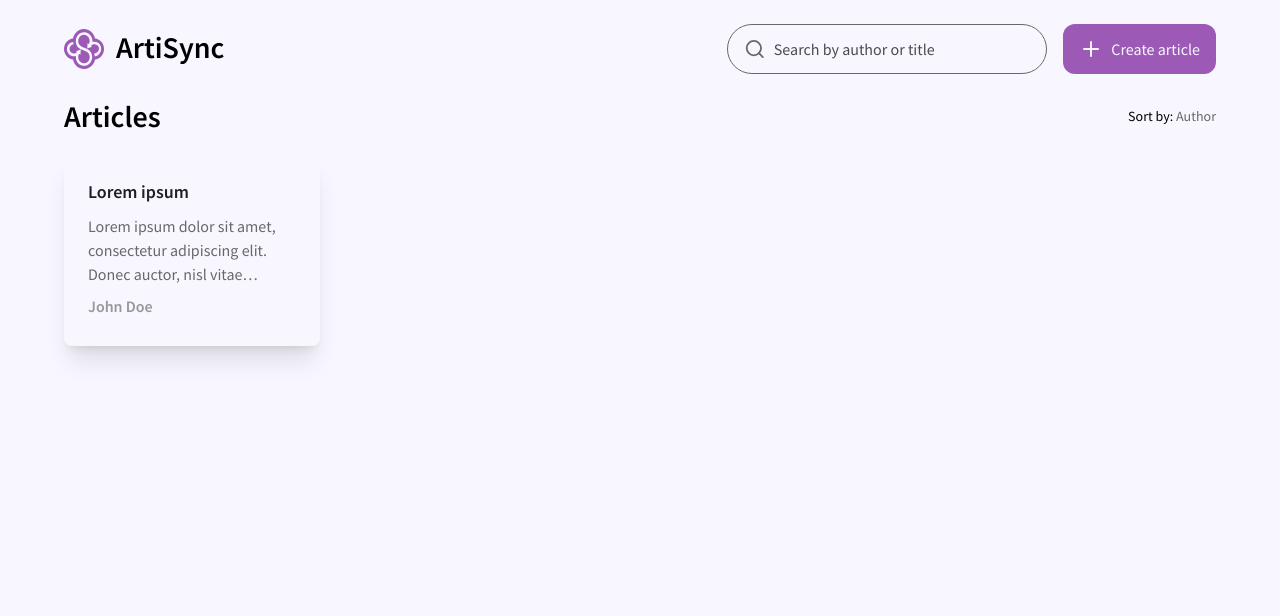
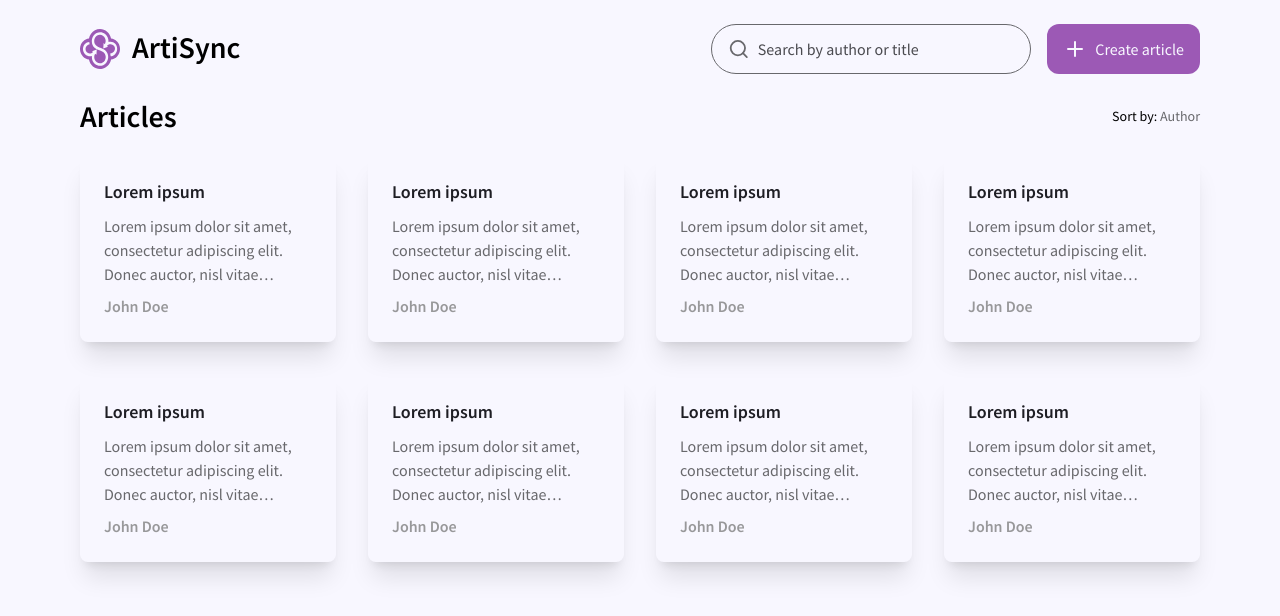
Before and after one commit to lutzzdias/artisync, a Next.js app: page / in a window 1280 px wide. Shown: the top 616 px of the page. Built offline with nearby package versions, Linux system fonts and the light colour scheme.

Commit message:
style: add multiple fake cards and remove unnecessary card sizing

```diff
--- a/src/app/components/Grid.tsx
+++ b/src/app/components/Grid.tsx
@@ -3,7 +3,9 @@ import { Card } from '@/components/Card'
 export function Grid() {
   return (
     <div className="grid grid-cols-4 gap-8">
+      {Array.from({ length: 8 }).map((_, index) => (
         <Card
+          key={index}
           article={{
             title: 'Lorem ipsum',
             description:
@@ -11,6 +13,7 @@ export function Grid() {
             author: 'John Doe',
           }}
         />
+      ))}
     </div>
   )
 }
--- a/src/app/layout.tsx
+++ b/src/app/layout.tsx
@@ -29,7 +29,7 @@ export default function RootLayout({
   return (
     <html lang="en">
       <body
-        className={`${sourceSansPro.className} ${montserrat.className} bg-white-500 px-16 py-6`}
+        className={`${sourceSansPro.className} ${montserrat.className} bg-white-500 px-20 py-6`}
       >
         <NavBar />
         {children}
--- a/src/components/Card.tsx
+++ b/src/components/Card.tsx
@@ -10,7 +10,7 @@ interface CardProps {
 
 export function Card({ article }: CardProps) {
   return (
-    <div className="flex h-48 w-64 flex-col gap-2 rounded-lg p-6 shadow-xl">
+    <div className="flex flex-col gap-2 rounded-lg p-6 shadow-xl">
       <h3 className="text-lg font-semibold text-gray-500">{article.title}</h3>
       <p className=" line-clamp-3 text-gray-300">{article.description}</p>
       <p className="font-semibold text-gray-200">{article.author}</p>
```
Lines whose indentation alone changed are shown as unchanged.
